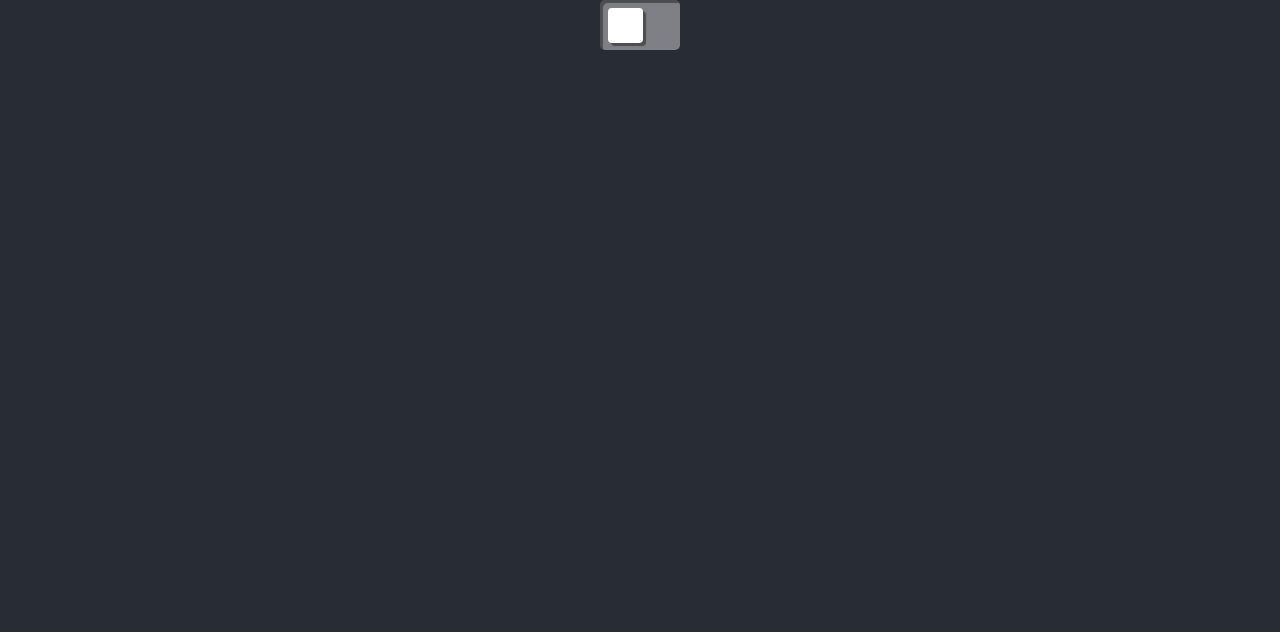
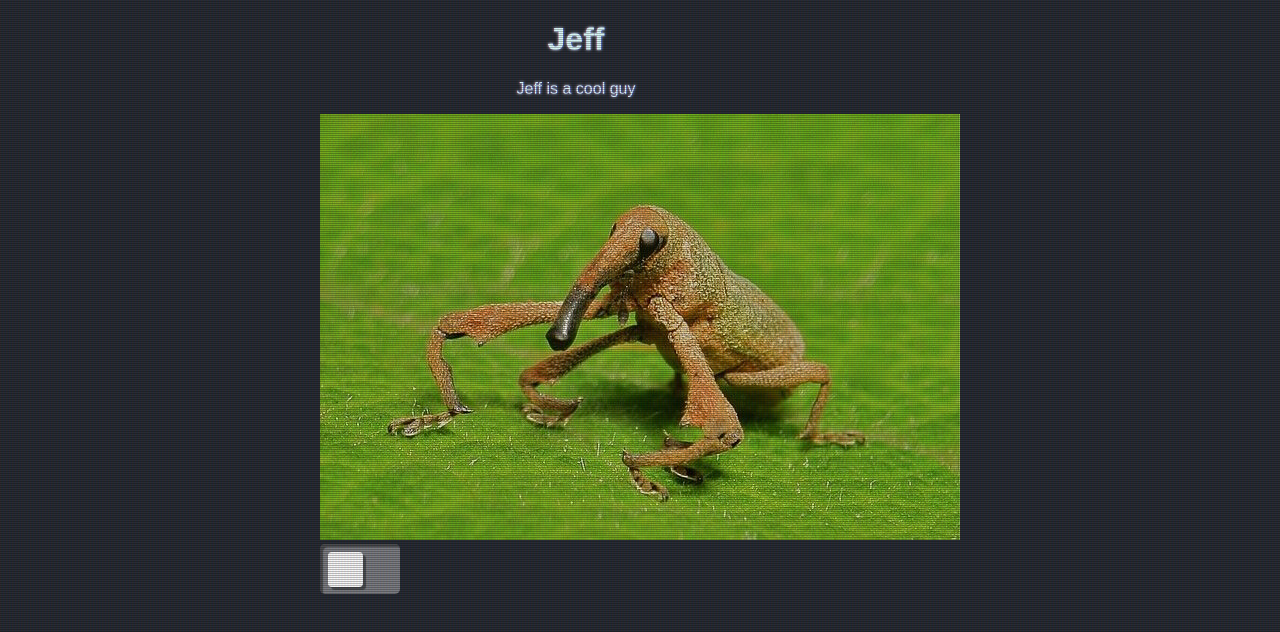
Before and after one commit to TrisRosco/portfolio, a React (Create React App) app in the folder pf/: page / in a window 1280 px wide. Shown: the top 632 px of the page. Built offline with nearby package versions, Linux system fonts and the light colour scheme; a web font is replaced by a local one.

Commit message:
Crt Jeff

```diff
--- a/pf/src/components/app/App.js
+++ b/pf/src/components/app/App.js
@@ -1,5 +1,6 @@
 import "./App.css";
 import ToggleSwitch from "../toggleSwitch";
+import CrtScreen from "../crtScreen";
 import { useEffect, useState } from "react";
 import jeff from "../../assets/images/jeff.jpg";
 function App() {
@@ -31,6 +32,7 @@
   return (
     <div className="App">
       <header className="App-header">
+        <CrtScreen />
         <ToggleSwitch isNVGOn={isNVGOn} nvgMode={nvgMode} />
 
       </header>
--- /dev/null
+++ b/pf/src/components/crtScreen/index.js
@@ -0,0 +1,21 @@
+import React from "react";
+import "./styles.css";
+import jeff from "../../assets/images/jeff.jpg";
+
+const CrtScreen = () => {
+    return (
+        <div className="crtScreen">
+        <div className="crtScreen__content">
+            <div className="crtScreen__content--text">
+            <h1>Jeff</h1>
+            <p>Jeff is a cool guy</p>
+            </div>
+            <div className="crtScreen__content--image">
+            <img src={jeff} alt="jeff" />
+            </div>
+        </div>
+        </div>
+    );
+    }
+
+export default CrtScreen;
--- /dev/null
+++ b/pf/src/components/crtScreen/styles.css
@@ -0,0 +1,161 @@
+@keyframes flicker {
+    0% {
+      opacity: 0.27861;
+    }
+    5% {
+      opacity: 0.34769;
+    }
+    10% {
+      opacity: 0.23604;
+    }
+    15% {
+      opacity: 0.90626;
+    }
+    20% {
+      opacity: 0.18128;
+    }
+    25% {
+      opacity: 0.83891;
+    }
+    30% {
+      opacity: 0.65583;
+    }
+    35% {
+      opacity: 0.67807;
+    }
+    40% {
+      opacity: 0.26559;
+    }
+    45% {
+      opacity: 0.84693;
+    }
+    50% {
+      opacity: 0.96019;
+    }
+    55% {
+      opacity: 0.08594;
+    }
+    60% {
+      opacity: 0.20313;
+    }
+    65% {
+      opacity: 0.71988;
+    }
+    70% {
+      opacity: 0.53455;
+    }
+    75% {
+      opacity: 0.37288;
+    }
+    80% {
+      opacity: 0.71428;
+    }
+    85% {
+      opacity: 0.70419;
+    }
+    90% {
+      opacity: 0.7003;
+    }
+    95% {
+      opacity: 0.36108;
+    }
+    100% {
+      opacity: 0.24387;
+    }
+  }
+  @keyframes textShadow {
+    0% {
+      text-shadow: 0.4389924193300864px 0 1px rgba(0,30,255,0.5), -0.4389924193300864px 0 1px rgba(255,0,80,0.3), 0 0 3px;
+    }
+    5% {
+      text-shadow: 2.7928974010788217px 0 1px rgba(0,30,255,0.5), -2.7928974010788217px 0 1px rgba(255,0,80,0.3), 0 0 3px;
+    }
+    10% {
+      text-shadow: 0.02956275843481219px 0 1px rgba(0,30,255,0.5), -0.02956275843481219px 0 1px rgba(255,0,80,0.3), 0 0 3px;
+    }
+    15% {
+      text-shadow: 0.40218538552878136px 0 1px rgba(0,30,255,0.5), -0.40218538552878136px 0 1px rgba(255,0,80,0.3), 0 0 3px;
+    }
+    20% {
+      text-shadow: 3.4794037899852017px 0 1px rgba(0,30,255,0.5), -3.4794037899852017px 0 1px rgba(255,0,80,0.3), 0 0 3px;
+    }
+    25% {
+      text-shadow: 1.6125630401149584px 0 1px rgba(0,30,255,0.5), -1.6125630401149584px 0 1px rgba(255,0,80,0.3), 0 0 3px;
+    }
+    30% {
+      text-shadow: 0.7015590085143956px 0 1px rgba(0,30,255,0.5), -0.7015590085143956px 0 1px rgba(255,0,80,0.3), 0 0 3px;
+    }
+    35% {
+      text-shadow: 3.896914047650351px 0 1px rgba(0,30,255,0.5), -3.896914047650351px 0 1px rgba(255,0,80,0.3), 0 0 3px;
+    }
+    40% {
+      text-shadow: 3.870905614848819px 0 1px rgba(0,30,255,0.5), -3.870905614848819px 0 1px rgba(255,0,80,0.3), 0 0 3px;
+    }
+    45% {
+      text-shadow: 2.231056963361899px 0 1px rgba(0,30,255,0.5), -2.231056963361899px 0 1px rgba(255,0,80,0.3), 0 0 3px;
+    }
+    50% {
+      text-shadow: 0.08084290417898504px 0 1px rgba(0,30,255,0.5), -0.08084290417898504px 0 1px rgba(255,0,80,0.3), 0 0 3px;
+    }
+    55% {
+      text-shadow: 2.3758461067427543px 0 1px rgba(0,30,255,0.5), -2.3758461067427543px 0 1px rgba(255,0,80,0.3), 0 0 3px;
+    }
+    60% {
+      text-shadow: 2.202193051050636px 0 1px rgba(0,30,255,0.5), -2.202193051050636px 0 1px rgba(255,0,80,0.3), 0 0 3px;
+    }
+    65% {
+      text-shadow: 2.8638780614874975px 0 1px rgba(0,30,255,0.5), -2.8638780614874975px 0 1px rgba(255,0,80,0.3), 0 0 3px;
+    }
+    70% {
+      text-shadow: 0.48874025155497314px 0 1px rgba(0,30,255,0.5), -0.48874025155497314px 0 1px rgba(255,0,80,0.3), 0 0 3px;
+    }
+    75% {
+      text-shadow: 1.8948491305757957px 0 1px rgba(0,30,255,0.5), -1.8948491305757957px 0 1px rgba(255,0,80,0.3), 0 0 3px;
+    }
+    80% {
+      text-shadow: 0.0833037308038857px 0 1px rgba(0,30,255,0.5), -0.0833037308038857px 0 1px rgba(255,0,80,0.3), 0 0 3px;
+    }
+    85% {
+      text-shadow: 0.09769827255241735px 0 1px rgba(0,30,255,0.5), -0.09769827255241735px 0 1px rgba(255,0,80,0.3), 0 0 3px;
+    }
+    90% {
+      text-shadow: 3.443339761481782px 0 1px rgba(0,30,255,0.5), -3.443339761481782px 0 1px rgba(255,0,80,0.3), 0 0 3px;
+    }
+    95% {
+      text-shadow: 2.1841838852799786px 0 1px rgba(0,30,255,0.5), -2.1841838852799786px 0 1px rgba(255,0,80,0.3), 0 0 3px;
+    }
+    100% {
+      text-shadow: 2.6208764473832513px 0 1px rgba(0,30,255,0.5), -2.6208764473832513px 0 1px rgba(255,0,80,0.3), 0 0 3px;
+    }
+  }
+  .crtScreen::after {
+    content: " ";
+    display: block;
+    position: absolute;
+    top: 0;
+    left: 0;
+    bottom: 0;
+    right: 0;
+    background: rgba(18, 16, 16, 0.1);
+    opacity: 0;
+    z-index: 2;
+    pointer-events: none;
+    animation: flicker 0.15s infinite;
+  }
+  .crtScreen::before {
+    content: " ";
+    display: block;
+    position: absolute;
+    top: 0;
+    left: 0;
+    bottom: 0;
+    right: 0;
+    background: linear-gradient(rgba(18, 16, 16, 0) 50%, rgba(0, 0, 0, 0.25) 50%), linear-gradient(90deg, rgba(255, 0, 0, 0.06), rgba(0, 255, 0, 0.02), rgba(0, 0, 255, 0.06));
+    z-index: 2;
+    background-size: 100% 2px, 3px 100%;
+    pointer-events: none;
+  }
+  .crtScreen {
+    animation: textShadow 0.6s infinite;
+    width: 80%;
+  }
```
